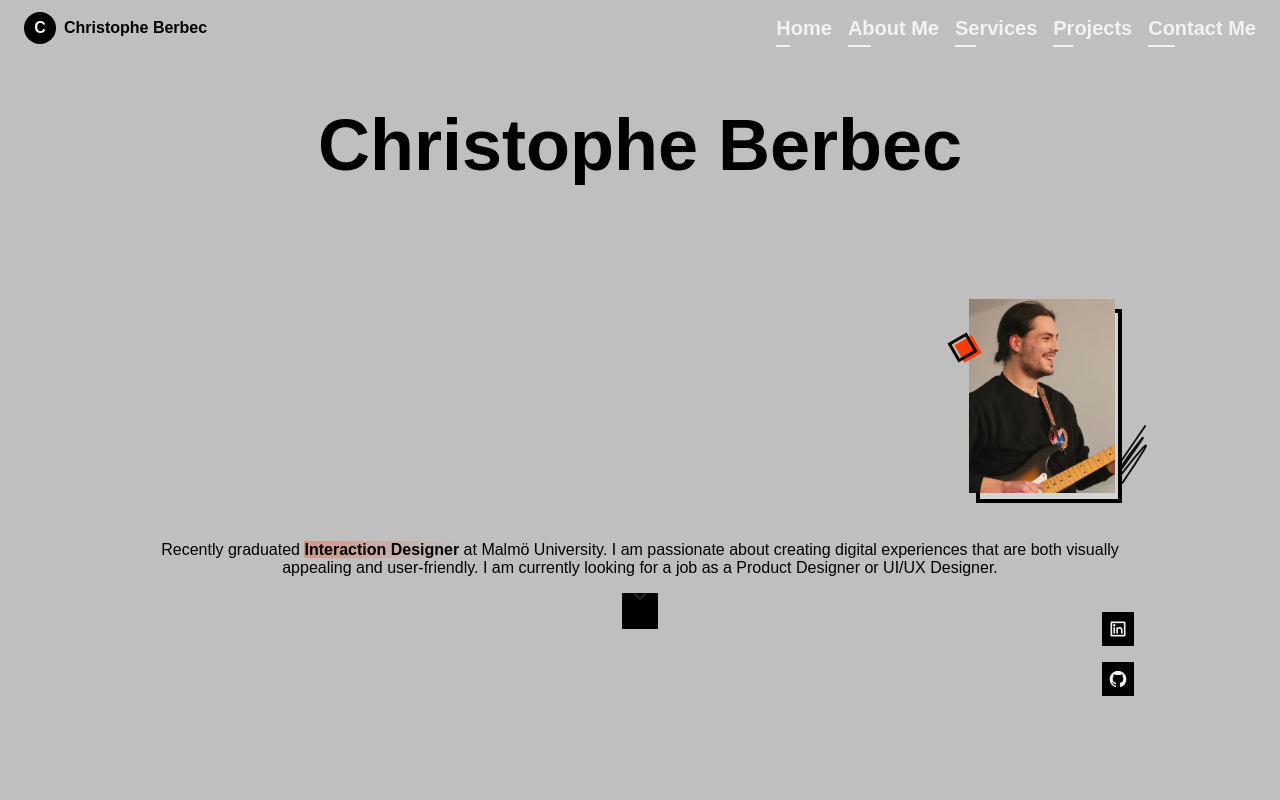
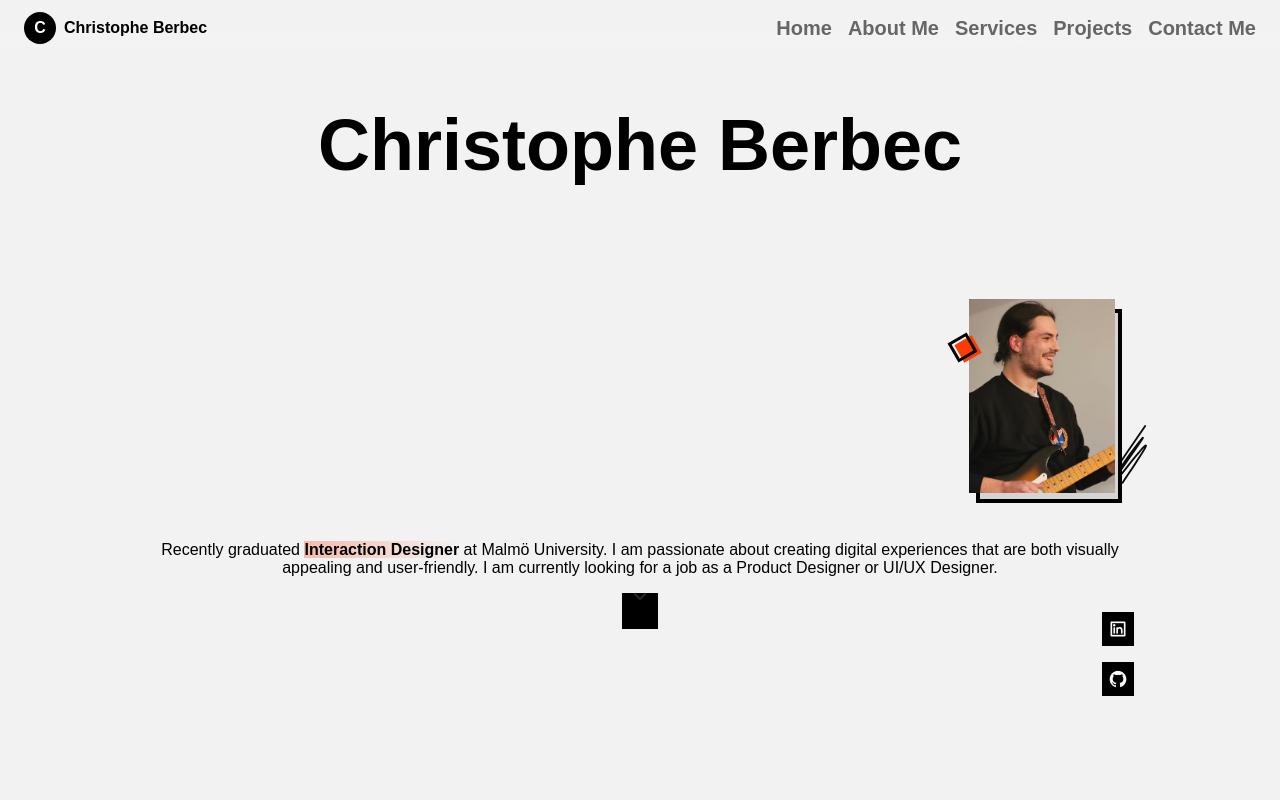
Before and after one commit to Berbec-Chris/berbec-chris.github.io, a plain HTML site: page index.html in a window 1280 px wide. Shown: the top 800 px of the page. Drawn offline with nearby package versions, Linux system fonts and the light colour scheme; a web font is replaced by a local one.

Commit message:
o puuuuuush

```diff
--- a/assets/css/styles.css
+++ b/assets/css/styles.css
@@ -10,11 +10,11 @@
   --first-color: hsl(14, 98%, 50%);
   --black-color: hsl(0, 0%, 0%);
   --black-color-light: hsl(0, 0%, 40%);
-  --white-color: hsl(0, 0%, 95%);
+  --white-color: hsl(0, 0%, 99%);
   --title-color: hsl(0, 0%, 0%);
   --text-color: hsl(0, 0%, 35%);
   --text-color-light: hsl(0, 0%, 64%);
-  --body-color: hsl(0, 0%, 75%);
+  --body-color: hsl(0, 0%, 95%);
   --container-color: hsl(0, 0%, 83%);
 
   /*========== Font and typography ==========*/
@@ -262,7 +262,14 @@ transition: box-shadow .4s;
   .nav__list-desktop {
     display: -webkit-inline-box;
     gap: 1rem;
-}
+  }
+  .nav__link{
+  position: relative;
+  color: var(--black-color-light);
+  font-size: var(--h3-font-size);
+  font-weight: var(--font-semi-bold);
+  transition: color .3s;
+  }
 }
 
 
@@ -304,6 +311,13 @@ transition: box-shadow .4s;
     display: flex;
     flex-direction: column;
     row-gap: 2.5rem;
+  }
+  .nav__link{
+    position: relative;
+    color: var(--white-color);
+    font-size: var(--h3-font-size);
+    font-weight: var(--font-semi-bold);
+    transition: color .3s;
   }
 }
 
@@ -350,19 +364,11 @@ transition: box-shadow .4s;
   row-gap: 2.5rem;
 }
 
-.nav__link{
-  position: relative;
-  color: var(--white-color);
-  font-size: var(--h3-font-size);
-  font-weight: var(--font-semi-bold);
-  transition: color .3s;
-}
-
 .nav__link::after{
   content: '';
   width: 25%;
   height: 2px;
-  background-color: var(--white-color);
+  background-color: var(--first-color-light);
   position: absolute;
   left: 0;
   bottom: -.5rem;
@@ -370,7 +376,7 @@ transition: box-shadow .4s;
 }
 
 .nav__link:hover{
-  color: var(--white-color);
+  color: var(--first-color);
 }
 
 .nav__link:hover::after{
```
